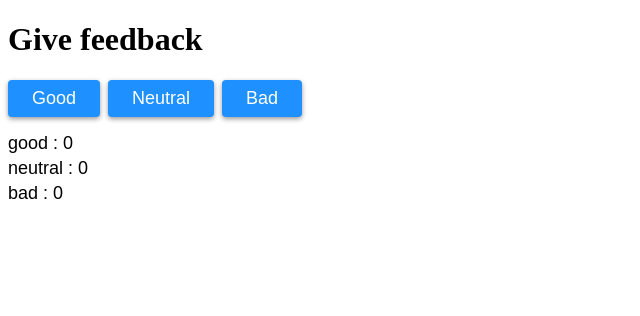
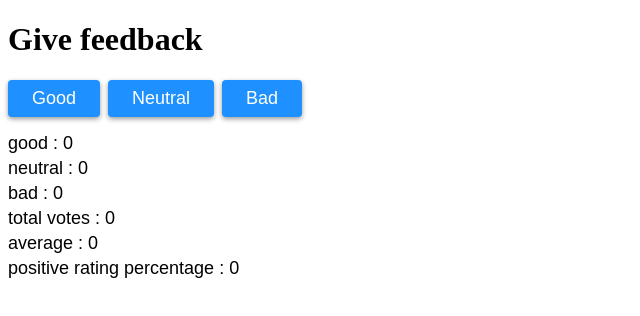
Before and after one commit to brkyurun/fullstackopen22, a React (Create React App) app in the folder part1/unicafe/: page / in a window 1280 px wide. Shown: the top 316 px of the page, without its empty margins (0-640 px from the left). Built offline with nearby package versions, Linux system fonts and the light colour scheme.

Commit message:
complete challenge 1.7

```diff
--- a/part1/unicafe/src/App.js
+++ b/part1/unicafe/src/App.js
@@ -20,7 +20,7 @@ const Button = ({ onClick, content }) => {
   );
 };
 
-const Rating = ({ rating, count }) => {
+const Content = ({ text, count }) => {
   return (
     <p
       style={{
@@ -29,7 +29,7 @@ const Rating = ({ rating, count }) => {
         margin: ".25rem 0",
       }}
     >
-      {rating} : {count}
+      {text} : {count}
     </p>
   );
 };
@@ -38,9 +38,22 @@ function App() {
   const [good, setGood] = useState(0);
   const [neutral, setNeutral] = useState(0);
   const [bad, setBad] = useState(0);
+  const [average, setAverage] = useState(0);
+  const [positiveRating, setPositiveRating] = useState(0);
 
-  const handleClickFactory = (state, stateSetter) => () =>
+  const calculateAverage = () => {
+    setAverage((good - bad) / (good + neutral + bad));
+  };
+
+  const calculatePositiveRating = () => {
+    setPositiveRating((good / (good + neutral + bad)) * 100);
+  };
+
+  const handleClickFactory = (state, stateSetter) => () => {
     stateSetter(state + 1);
+    calculateAverage();
+    calculatePositiveRating();
+  };
 
   return (
     <div>
@@ -53,9 +66,12 @@ function App() {
         />
         <Button onClick={handleClickFactory(bad, setBad)} content="Bad" />
       </div>
-      <Rating rating="good" count={good} />
-      <Rating rating="neutral" count={neutral} />
-      <Rating rating="bad" count={bad} />
+      <Content text="good" count={good} />
+      <Content text="neutral" count={neutral} />
+      <Content text="bad" count={bad} />
+      <Content text="total votes" count={good + neutral + bad} />
+      <Content text="average" count={average} />
+      <Content text="positive rating percentage" count={positiveRating} />
     </div>
   );
 }
```
